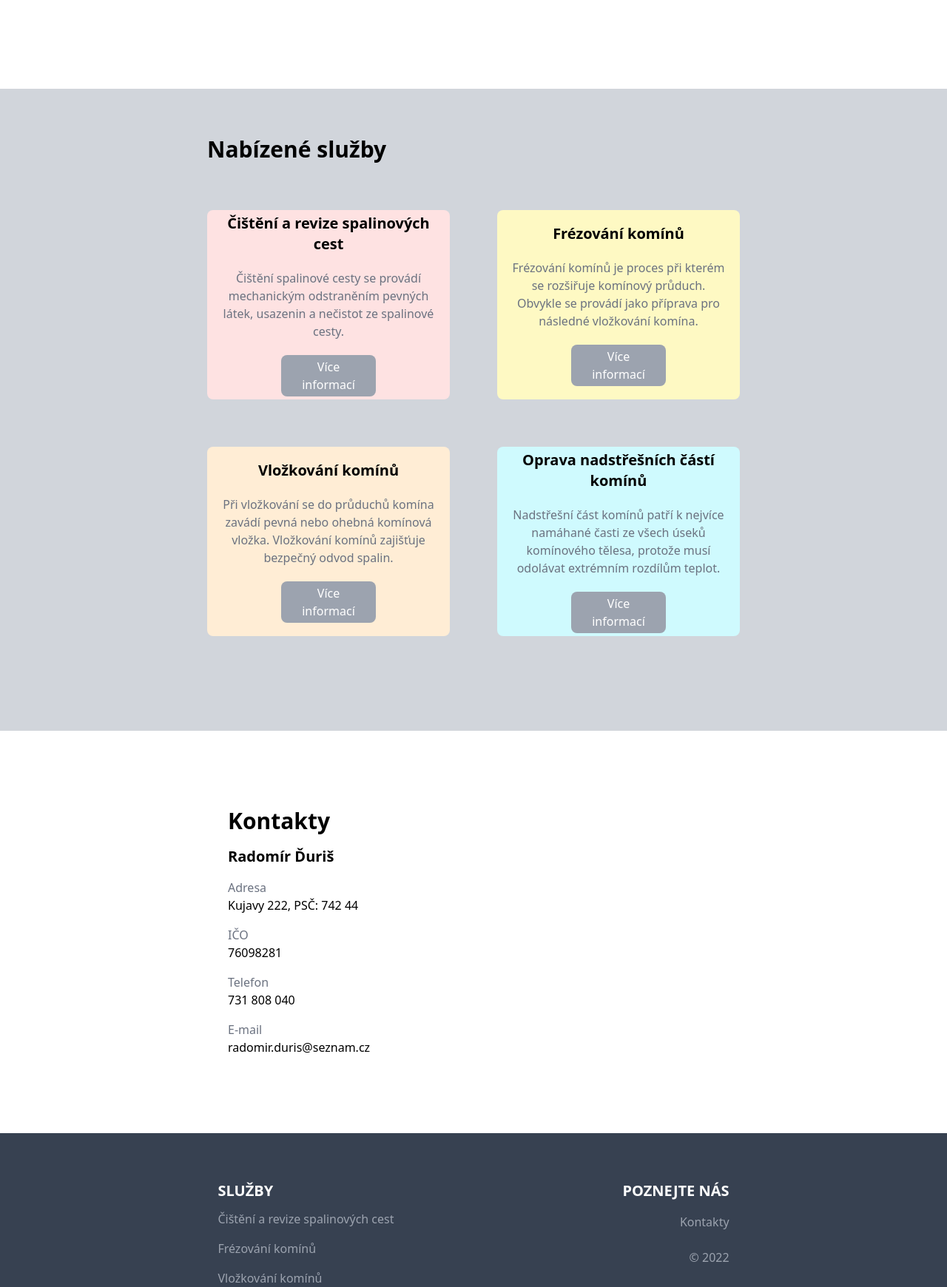
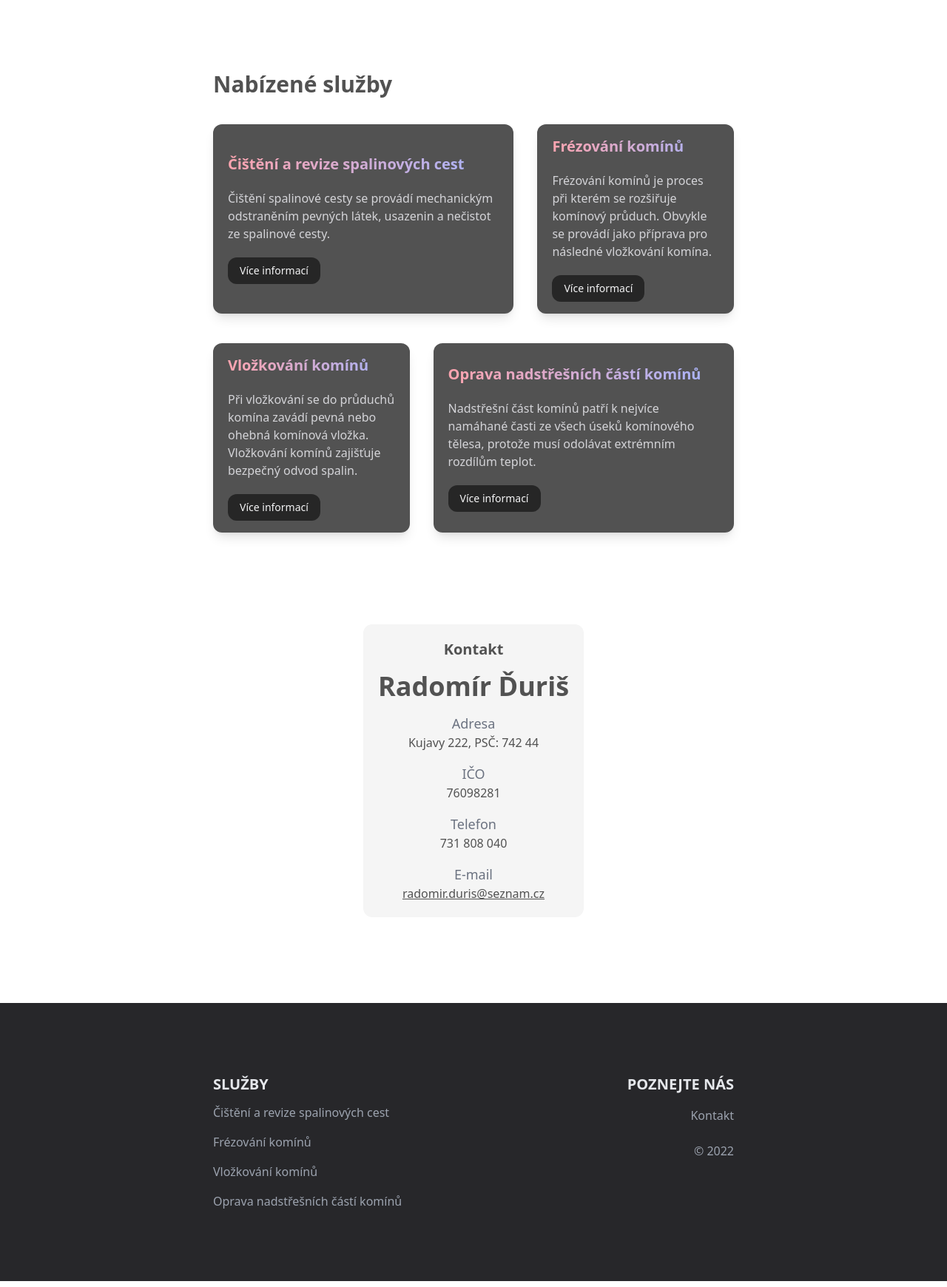
Before and after one commit to Pinkieqt/chimney-sweeper, a Gatsby site: page / in a window 1280 px wide. Shown: the part 1060-2800 px from the top of the page at 74% size. Built offline with nearby package versions, Linux system fonts and the light colour scheme; Gatsby itself is replaced by a stand-in of ours.

Commit message:
Design update

```diff
--- a/src/components/Footer.js
+++ b/src/components/Footer.js
@@ -6,39 +6,40 @@ import scrollTo from "gatsby-plugin-smoothscroll";
 export default function Footer() {
   const location = useLocation();
   return (
-    <footer className="childdiv w-full bg-gray-700 text-gray-400 mt-10 px-5 md:px-16 py-16">
-      <div className="lg:w-3/4 xl:w-3/5 mx-auto flex flex-wrap justify-between ">
-        <div className="w-full md:w-1/2">
-          <p className="text-xl font-semibold text-white mb-3">SLUŽBY</p>
+    <footer className="w-full bg-zinc-800 text-gray-400 mt-10 py-16">
+      <div className="p-3 mx-auto w-full md:w-4/5 lg:w-4/6 xl:w-3/5 2xl:w-3/6">
+        <div className="flex flex-wrap justify-between ">
+          <div className="w-full md:w-1/2  md:p-5">
+            <p className="text-xl font-semibold text-gray-200 mb-3">SLUŽBY</p>
             <Link to="/cisteni-revize">
-            <p className="hover:text-red-400  transition duration-200 mb-4">
+              <p className="hover:text-rose-400  transition duration-200 mb-4">
                 Čištění a revize spalinových cest
               </p>
             </Link>
             <Link to="/frezovani">
-            <p className="hover:text-red-400  transition duration-200 mb-4">Frézování komínů</p>
+              <p className="hover:text-rose-400  transition duration-200 mb-4">Frézování komínů</p>
             </Link>
             <Link to="/vlozkovani">
-            <p className="hover:text-red-400  transition duration-200 mb-4">Vložkování komínů</p>
+              <p className="hover:text-rose-400  transition duration-200 mb-4">Vložkování komínů</p>
             </Link>
             <Link to="/oprava">
-            <p className="hover:text-red-400  transition duration-200">
+              <p className="hover:text-rose-400  transition duration-200">
                 Oprava nadstřešních částí komínů
               </p>
             </Link>
           </div>
-        <div className="w-full md:w-1/2 text-left md:text-right mt-5 md:mt-0">
-          <p className="text-xl font-semibold text-white mb-4">POZNEJTE NÁS</p>
+          <div className="w-full md:w-1/2 text-left md:text-right mt-5 md:mt-0 md:p-5">
+            <p className="text-xl font-semibold text-gray-200 mb-4">POZNEJTE NÁS</p>
             {location.pathname !== "/" ? (
               <Link to="/#kontakty">
-              <p className="hover:text-red-400  transition duration-200">Kontakty</p>
+                <p className="hover:text-rose-400  transition duration-200">Kontakty</p>
               </Link>
             ) : (
               <button
                 onClick={() => scrollTo("#kontakty")}
-              className="hover:text-red-400  transition duration-200"
+                className="hover:text-rose-400  transition duration-200"
               >
-              Kontakty
+                Kontakt
               </button>
             )}
             <br />
@@ -46,6 +47,7 @@ export default function Footer() {
             <p>&copy; {new Date().getFullYear()}</p>
           </div>
         </div>
+      </div>
     </footer>
   );
 }
--- a/src/components/Header.js
+++ b/src/components/Header.js
@@ -6,31 +6,31 @@ import { useLocation } from "@reach/router";
 export default function Header() {
   const location = useLocation();
   return (
-    <nav>
-      <ul className="flex justify-between items-center md:text-lg mt-5 mb-10">
+    <nav className="p-3 mx-auto w-full md:w-4/5 lg:w-4/6 xl:w-3/5 2xl:w-3/6 ">
+      <ul className="flex justify-between items-center md:text-lg mt-5 mb-10 px-3 py-3 md:px-5 md:py-3  shadow-lg rounded-xl">
         <div>
-          <li className="hover:text-red-400  transition duration-200">
+          <li className="hover:text-rose-400  transition duration-200">
             <Link to="/" className="font-bold text-xl">
               Kominictví
             </Link>
           </li>
         </div>
         <div className="flex justify-between gap-x-5 md:gap-x-10">
-          <li className="hover:text-red-400  transition duration-200">
+          <li className="hover:text-rose-400  transition duration-200">
             <Link to="/">Úvod</Link>
           </li>
-          <li className="hover:text-red-400  transition duration-200">
+          <li className="hover:text-rose-400  transition duration-200">
             {location.pathname !== "/" ? (
               <Link to="/#sluzby">Služby</Link>
             ) : (
               <button onClick={() => scrollTo("#sluzby")}>Služby</button>
             )}
           </li>
-          <li className="hover:text-red-400  transition duration-200">
+          <li className="hover:text-rose-400  transition duration-200">
             {location.pathname !== "/" ? (
-              <Link to="/#kontakty">Kontakty</Link>
+              <Link to="/#kontakty">Kontakt</Link>
             ) : (
-              <button onClick={() => scrollTo("#kontakty")}>Kontakty</button>
+              <button onClick={() => scrollTo("#kontakty")}>Kontakt</button>
             )}
           </li>
         </div>
--- a/src/components/Layout.js
+++ b/src/components/Layout.js
@@ -4,7 +4,7 @@ import Footer from "./footer";
 
 export default function Layout({ children }) {
   return (
-    <div className="p-3 min-h-screen mx-auto lg:w-3/4 xl:w-3/5">
+    <div className="text-neutral-600">
       {/* Default */}
       <Header />
       {children}
--- /dev/null
+++ b/src/components/services.js
@@ -0,0 +1,86 @@
+import React from "react";
+import { Link } from "gatsby";
+export default function Services() {
+  return (
+    <>
+      {/* offered services */}
+      <div id="sluzby" className="w-full py-4 bg-white mb-8 ">
+        <div className="p-3 mx-auto w-full md:w-4/5 lg:w-4/6 xl:w-3/5 2xl:w-3/6">
+          <h1 className="font-bold text-3xl mb-4 md:px-5">Nabízené služby</h1>
+
+          {/* First row */}
+          <div className="flex flex-wrap justify-between  md:p-5">
+            <div className="w-full md:w-3/5 md:pr-4">
+              <div className="bg-neutral-600 shadow-lg h-fit md:h-64 flex flex-col justify-center  rounded-xl p-5 mb-5 md:mb-0">
+                <h1 className="font-bold text-xl bg-clip-text text-transparent bg-gradient-to-r from-rose-300 to-indigo-300">
+                  Čištění a revize spalinových cest
+                </h1>
+                <p className="text-zinc-300 my-5">
+                  Čištění spalinové cesty se provádí mechanickým odstraněním pevných látek, usazenin
+                  a nečistot ze spalinové cesty.
+                </p>
+                <Link to="/cisteni-revize" className="w-fit">
+                  <button className="text-zinc-100 text-sm bg-neutral-800  rounded-xl px-4 py-2 hover:bg-rose-400  transition duration-300">
+                    Více informací
+                  </button>
+                </Link>
+              </div>
+            </div>
+            <div className="w-full md:w-2/5 md:pl-4">
+              <div className="bg-neutral-600 shadow-lg h-fit md:h-64 flex flex-col justify-center  rounded-xl p-5 mb-5 md:mb-0">
+                <h1 className="font-bold text-xl bg-clip-text text-transparent bg-gradient-to-r from-rose-300 to-indigo-300">
+                  Frézování komínů
+                </h1>
+                <p className="text-zinc-300 my-5">
+                  Frézování komínů je proces při kterém se rozšiřuje komínový průduch. Obvykle se
+                  provádí jako příprava pro následné vložkování komína.
+                </p>
+                <Link to="/frezovani" className="w-fit">
+                  <button className="text-zinc-100 text-sm bg-neutral-800  rounded-xl px-4 py-2 hover:bg-rose-400  transition duration-300">
+                    Více informací
+                  </button>
+                </Link>
+              </div>
+            </div>
+          </div>
+
+          {/* Second row */}
+          <div className="flex flex-wrap justify-between md:mb-8  md:p-5">
+            <div className="w-full md:w-2/5 md:pr-4">
+              <div className="bg-neutral-600 shadow-lg h-fit md:h-64 flex flex-col justify-center rounded-xl p-5 mb-5 md:mb-0">
+                <h1 className="font-bold text-xl bg-clip-text text-transparent bg-gradient-to-r from-rose-300 to-indigo-300">
+                  Vložkování komínů
+                </h1>
+                <p className="text-zinc-300 my-5">
+                  Při vložkování se do průduchů komína zavádí pevná nebo ohebná komínová vložka.
+                  Vložkování komínů zajišťuje bezpečný odvod spalin.
+                </p>
+                <Link to="/vlozkovani" className="w-fit">
+                  <button className="text-zinc-100 text-sm bg-neutral-800  rounded-xl px-4 py-2 hover:bg-rose-400  transition duration-300">
+                    Více informací
+                  </button>
+                </Link>
+              </div>
+            </div>
+            <div className="w-full md:w-3/5 md:pl-4">
+              <div className="bg-neutral-600 shadow-lg h-fit md:h-64 flex flex-col justify-center rounded-xl p-5">
+                <h1 className="font-bold text-xl bg-clip-text text-transparent bg-gradient-to-r from-rose-300 to-indigo-300">
+                  Oprava nadstřešních částí komínů
+                </h1>
+                <p className="text-zinc-300 my-5">
+                  Nadstřešní část komínů patří k nejvíce namáhané časti ze všech úseků komínového
+                  tělesa, protože musí odolávat extrémním rozdílům teplot.
+                </p>
+                <Link to="/oprava" className="w-fit">
+                  <button className="text-zinc-100 text-sm bg-neutral-800  rounded-xl px-4 py-2 hover:bg-rose-400  transition duration-300">
+                    Více informací
+                  </button>
+                </Link>
+              </div>
+            </div>
+          </div>
+        </div>
+      </div>
+    </>
+  );
+}
--- a/src/pages/404.js
+++ b/src/pages/404.js
@@ -13,7 +13,7 @@ const NotFoundPage = () => {
             Vypadá to, že se snažíte zobrazit stránku, která neexistuje, nebo je momentálně
             nedostupná.
           </p>
-          <Link className="px-4 py-2 bg-gray-400 text-white rounded-lg" to="/">
+          <Link className="px-4 py-2 bg-gray-400 text-white rounded-xl" to="/">
             Domů
           </Link>
         </div>
--- a/src/pages/cisteni-revize.js
+++ b/src/pages/cisteni-revize.js
@@ -6,9 +6,12 @@ const CleaningAndRevision = () => {
   return (
     <Layout>
       <title>Kominictví Radomír Ďuriš</title>
-      <div className="min-h-screen">
+
+      <div className="p-3 min-h-screen mx-auto w-full md:w-4/5 lg:w-4/6 xl:w-3/5 2xl:w-3/6">
         {/* Čištění spalinových cest */}
-        <h1 className="font-bold text-3xl">Čištění spalinových cest</h1>
+        <h1 className="font-bold text-3xl bg-clip-text text-transparent bg-gradient-to-r from-rose-500 to-indigo-400">
+          Čištění spalinových cest
+        </h1>
 
         <p className="text-gray-500 mt-4">
           Čištění spalinové cesty se provádí mechanickým odstraněním pevných látek, usazenin a
@@ -87,7 +90,9 @@ const CleaningAndRevision = () => {
         </table>
 
         {/* Revize */}
-        <h1 className="font-bold text-3xl mt-16">Revize spalinových cest</h1>
+        <h1 className="font-bold text-3xl mt-16 bg-clip-text text-transparent bg-gradient-to-r from-rose-500 to-indigo-400">
+          Revize spalinových cest
+        </h1>
 
         <p className="text-gray-500 mt-4">
           Provádíme výchozí revize komínů a kouřových cest u novostaveb, tak i periodické revize u
--- a/src/pages/frezovani.js
+++ b/src/pages/frezovani.js
@@ -7,11 +7,12 @@ const Milling = () => {
   return (
     <Layout>
       <title>Kominictví Radomír Ďuriš</title>
-      <div className="min-h-screen">
-        <div className="w-full h-96 mb-16 rounded-lg">
+
+      <div className="p-3 min-h-screen mx-auto w-full md:w-4/5 lg:w-4/6 xl:w-3/5 2xl:w-3/6">
+        <div className="w-full h-96 mb-16 rounded-xl">
           <StaticImage
             placeholder="blurred"
-            className="rounded-lg"
+            className="rounded-xl"
             src="../images/3.jpg"
             alt="Komín 1"
             style={{ height: "100%", width: "100%" }}
@@ -20,7 +21,9 @@ const Milling = () => {
         </div>
 
         {/* Frezovani */}
-        <h1 className="font-bold text-3xl">Frézování komínů</h1>
+        <h1 className="font-bold text-3xl bg-clip-text text-transparent bg-gradient-to-r from-rose-500 to-indigo-400">
+          Frézování komínů
+        </h1>
 
         <p className="text-gray-500 mt-4">
           Frézování komínů je proces při kterém se rozšiřuje komínový průduch. Obvykle se provádí
--- a/src/pages/index.js
+++ b/src/pages/index.js
@@ -3,6 +3,7 @@ import { StaticImage } from "gatsby-plugin-image";
 import scrollTo from "gatsby-plugin-smoothscroll";
 import * as React from "react";
 import Layout from "../components/layout";
+import Services from "../components/services";
 
 // markup
 const IndexPage = () => {
@@ -11,12 +12,13 @@ const IndexPage = () => {
       <title>Kominictví Radomír Ďuriš </title>
 
       {/* land */}
-      <div className="flex flex-wrap justify-between items-center md:my-16">
-        <div className="w-full md:w-1/2 h-72 md:h-96 md:p-10 mb-4 md:mb-0">
-          <div className="h-full w-full flex justify-center items-center">
+      <div className="p-3 mx-auto w-full md:w-4/5 lg:w-4/6 xl:w-3/5 2xl:w-3/6">
+        <div className="flex flex-wrap justify-between items-center md:my-16 md:bg-neutral-100 rounded-xl text-center md:text-left">
+          <div className="w-full md:w-1/2 h-72 md:h-96 mb-4 md:mb-0 md:p-5">
+            <div className="h-full w-full flex justify-center items-center shadow-lg rounded-xl">
               <StaticImage
                 placeholder="blurred"
-              className="rounded-lg"
+                className="rounded-xl"
                 src="../images/4.jpg"
                 alt="Komín 1"
                 style={{ height: "100%", width: "100%" }}
@@ -24,19 +26,27 @@ const IndexPage = () => {
               />
             </div>
           </div>
-        <div className="w-full md:w-1/2 md:p-10">
-          <h1 className="font-bold text-4xl text-red-400">Kominictví</h1>
+          <div className="w-full md:w-1/2 md:p-5">
+            <h1 className="font-bold text-5xl mt-10 md:mt-0 bg-clip-text text-transparent bg-gradient-to-r from-rose-500 to-indigo-400">
+              Kominictví
+            </h1>
             <h2 className="font-semibold text-2xl mb-4">Radomír Ďuriš</h2>
             <p className="text-gray-500">
-            Naše kominictví poskytuje celou škálu kominických prací na celém uzemí Moravskoslezkého,
-            Olomouckého a Zlínského kraje. Ostatní kraje a okresy po domluvě.
+              Naše kominictví poskytuje celou škálu kominických prací na celém uzemí
+              Moravskoslezkého, Olomouckého a Zlínského kraje. Ostatní kraje a okresy po domluvě.
             </p>
+            <button
+              className="mt-4 text-white bg-neutral-600 rounded-xl px-4 py-2 hover:bg-rose-400  transition duration-300"
+              onClick={() => scrollTo("#sluzby")}
+            >
+              Nabídka služeb
+            </button>
           </div>
         </div>
 
         {/* pricing + services */}
         <div className="flex flex-wrap justify-between mb-16">
-        <div className="w-full md:w-1/2 md:p-10 my-16 md:my-0">
+          <div className="w-full md:w-1/2  my-16 md:my-0 md:p-5">
             <h1 className="font-bold text-3xl mb-4">Služby</h1>
             <p className="text-gray-500 mb-4">
               Provádíme vše od pravidelného čistění a revizí spalinových cest, až po frézování a
@@ -46,7 +56,7 @@ const IndexPage = () => {
               Celý seznam námi nabízených služeb naleznete{" "}
               <span
                 role="button"
-              className="text-red-400 underline hover:text-red-400  transition duration-200 cursor-pointer"
+                className="text-rose-400 underline hover:text-rose-400  transition duration-200 cursor-pointer"
                 onClick={() => scrollTo("#sluzby")}
               >
                 zde
@@ -54,7 +64,7 @@ const IndexPage = () => {
               .
             </p>
           </div>
-        <div className="w-full md:w-1/2 md:p-10 md:my-0">
+          <div className="w-full md:w-1/2 md:my-0 md:p-5">
             <h1 className="font-bold text-3xl mb-4">Ceník</h1>
             <p className="text-gray-500 mb-4">
               Ceny jednotlivých služeb nelze paušalizovat, jelikož je každý komín svým způsobem
@@ -69,12 +79,12 @@ const IndexPage = () => {
         </div>
 
         {/* contact us */}
-      <div className="w-full flex justify-center mb-16 md:mb-32 font-bold text-xl text-center">
+        <div className="w-full flex justify-center mb-8 md:mb-16 font-bold text-xl text-center">
           <p>
             Neváhejte nás{" "}
             <span
               role="button"
-            className="text-red-400 underline hover:text-red-400  transition duration-200 cursor-pointer"
+              className="text-rose-400 underline hover:text-rose-400 transition duration-200 cursor-pointer"
               onClick={() => scrollTo("#kontakty")}
             >
               kontaktovat
@@ -82,104 +92,46 @@ const IndexPage = () => {
             , konzultace je nezávázná a je zcela zdarma.
           </p>
         </div>
+      </div>
 
-      {/* offered services */}
-      <div id="sluzby" className="childdiv px-3 md:px-10 py-16 bg-gray-300 mb-16">
-        <div className="mx-auto lg:w-3/4 xl:w-3/5">
-          <h1 className="font-bold text-3xl mb-16">Nabízené služby</h1>
+      {/* Nabízené služby */}
+      <Services />
 
-          {/* First row */}
-          <div className="flex flex-wrap justify-between md:mb-16 ">
-            <div className="w-full md:w-1/2 md:pr-8">
-              <div className="bg-red-100 h-64 flex flex-col justify-center items-center text-center rounded-lg p-5 m-4 md:m-0">
-                <h1 className="font-bold text-xl">Čištění a revize spalinových cest</h1>
-                <p className="text-gray-500 my-5">
-                  Čištění spalinové cesty se provádí mechanickým odstraněním pevných látek, usazenin
-                  a nečistot ze spalinové cesty.
-                </p>
-                <Link to="/cisteni-revize">
-                  <button className="w-32 text-white bg-gray-400 rounded-lg px-3 py-1 hover:bg-red-300  transition duration-300">
-                    Více informací
-                  </button>
-                </Link>
+      {/* contacts */}
+
+      <div className="p-3 flex justify-center mx-auto w-full md:w-4/5 lg:w-4/6 xl:w-3/5 2xl:w-3/6">
+        <div
+          id="kontakty"
+          className="flex flex-wrap w-full md:w-fit  md:mb-16  md:p-5 bg-neutral-100 rounded-xl text-center"
+        >
+          <div className="w-full my-16 md:my-0">
+            <h1 className="font-semibold text-xl">Kontakt</h1>
+            <div>
+              <h1 className="font-bold text-4xl mt-4 ">Radomír Ďuriš</h1>
+              <p className="text-gray-500 mt-4 text-lg">Adresa</p>
+              <p className="">Kujavy 222, PSČ: 742 44</p>
+
+              <p className="text-gray-500 mt-4 text-lg">IČO</p>
+              <p className="">76098281</p>
+
+              <p className="text-gray-500 mt-4 text-lg">Telefon</p>
+              <p className="">731 808 040</p>
+
+              <p className=" text-gray-500 mt-4 text-lg">E-mail</p>
+              <a className="underline" href="mailto:radomir.duris@seznam.cz">
+                radomir.duris@seznam.cz
+              </a>
+              {/* <p className="">radomir.duris@seznam.cz</p> */}
             </div>
           </div>
-            <div className="w-full md:w-1/2 md:pl-8">
-              <div className="bg-yellow-100 h-64 flex flex-col justify-center items-center text-center rounded-lg p-5 m-4 md:m-0">
-                <h1 className="font-bold text-xl">Frézování komínů</h1>
-                <p className="text-gray-500 my-5">
-                  Frézování komínů je proces při kterém se rozšiřuje komínový průduch. Obvykle se
-                  provádí jako příprava pro následné vložkování komína.
-                </p>
-                <Link to="/frezovani">
-                  <button className="w-32 text-white bg-gray-400 rounded-lg px-3 py-1 hover:bg-red-300  transition duration-300">
-                    Více informací
-                  </button>
-                </Link>
-              </div>
-            </div>
-          </div>
-
-          {/* Second row */}
-          <div className="flex flex-wrap justify-between md:mb-16 ">
-            <div className="w-full md:w-1/2 md:pr-8">
-              <div className="bg-orange-100 h-64 flex flex-col justify-center items-center text-center rounded-lg p-5 m-4 md:m-0">
-                <h1 className="font-bold text-xl">Vložkování komínů</h1>
-                <p className="text-gray-500 my-5">
-                  Při vložkování se do průduchů komína zavádí pevná nebo ohebná komínová vložka.
-                  Vložkování komínů zajišťuje bezpečný odvod spalin.
-                </p>
-                <Link to="/vlozkovani">
-                  <button className="w-32 text-white bg-gray-400 rounded-lg px-3 py-1 hover:bg-red-300  transition duration-300">
-                    Více informací
-                  </button>
-                </Link>
-              </div>
-            </div>
-            <div className="w-full md:w-1/2 md:pl-8">
-              <div className="bg-cyan-100 h-64 flex flex-col justify-center items-center text-center rounded-lg p-5 m-4 md:m-0">
-                <h1 className="font-bold text-xl">Oprava nadstřešních částí komínů</h1>
-                <p className="text-gray-500 my-5">
-                  Nadstřešní část komínů patří k nejvíce namáhané časti ze všech úseků komínového
-                  tělesa, protože musí odolávat extrémním rozdílům teplot.
-                </p>
-                <Link to="/oprava">
-                  <button className="w-32 text-white bg-gray-400 rounded-lg px-3 py-1 hover:bg-red-300  transition duration-300">
-                    Více informací
-                  </button>
-                </Link>
-              </div>
-            </div>
-          </div>
-        </div>
-      </div>
-
-      {/* contacts */}
-      <div id="kontakty" className="flex flex-wrap justify-between md:mb-16">
-        <div className="w-full md:w-1/2 md:p-10  my-16 md:my-0">
-          <h1 className="font-bold text-3xl">Kontakty</h1>
-          <div>
-            <h1 className="font-semibold text-xl mt-4 ">Radomír Ďuriš</h1>
-            <p className="text-gray-500 mt-4">Adresa</p>
-            <p className="">Kujavy 222, PSČ: 742 44</p>
-
-            <p className="text-gray-500 mt-4">IČO</p>
-            <p className="">76098281</p>
-
-            <p className="text-gray-500 mt-4">Telefon</p>
-            <p className="">731 808 040</p>
-
-            <p className="text-gray-500 mt-4">E-mail</p>
-            <p className="">radomir.duris@seznam.cz</p>
-          </div>
-        </div>
-        {/* <div className="w-full md:w-1/2 md:p-10 my-16 md:my-0">
+          {/* <div className="w-full md:w-1/2 my-16 md:my-0">
           <h1 className="font-bold text-3xl mb-4">Mapa</h1>
           <div className="bg-red-300 h-full w-full flex justify-center items-center">
             <div id="mapa" className="w-32 h-32 bg-red-30"></div>
           </div>
         </div> */}
         </div>
+      </div>
     </Layout>
   );
 };
--- a/src/pages/oprava.js
+++ b/src/pages/oprava.js
@@ -6,9 +6,12 @@ const Repairing = () => {
   return (
     <Layout>
       <title>Kominictví Radomír Ďuriš</title>
-      <div className="min-h-screen">
+
+      <div className="p-3 min-h-screen mx-auto w-full md:w-4/5 lg:w-4/6 xl:w-3/5 2xl:w-3/6">
         {/* Oprava */}
-        <h1 className="font-bold text-3xl">Oprava nadstřešních částí komínů</h1>
+        <h1 className="font-bold text-3xl bg-clip-text text-transparent bg-gradient-to-r from-rose-500 to-indigo-400">
+          Oprava nadstřešních částí komínů
+        </h1>
 
         <p className="text-gray-500 mt-4">
           Nadstřešní část komínů patří k nejvíce namáhané časti ze všech úseků komínového tělesa,
--- a/src/pages/vlozkovani.js
+++ b/src/pages/vlozkovani.js
@@ -6,9 +6,12 @@ const Lining = () => {
   return (
     <Layout>
       <title>Kominictví Radomír Ďuriš</title>
-      <div className="min-h-screen">
+
+      <div className="p-3 min-h-screen mx-auto w-full md:w-4/5 lg:w-4/6 xl:w-3/5 2xl:w-3/6">
         {/* Vložkování */}
-        <h1 className="font-bold text-3xl">Vložkování komínů</h1>
+        <h1 className="font-bold text-3xl bg-clip-text text-transparent bg-gradient-to-r from-rose-500 to-indigo-400">
+          Vložkování komínů
+        </h1>
 
         <p className="text-gray-500 mt-4">
           Při vložkování se do průduchů komína zavádí pevná nebo ohebná komínová vložka. Vložkování
```
Also changed, not shown: src/styles/global.css (+10 -0 lines). Lines whose indentation alone changed are shown as unchanged.
